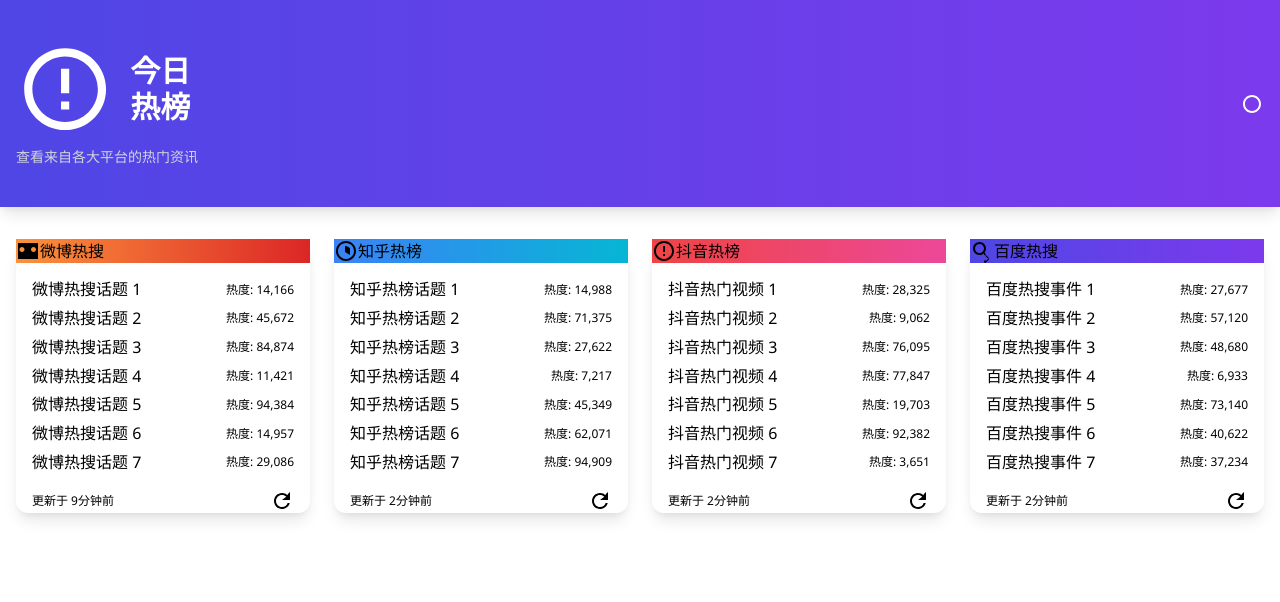
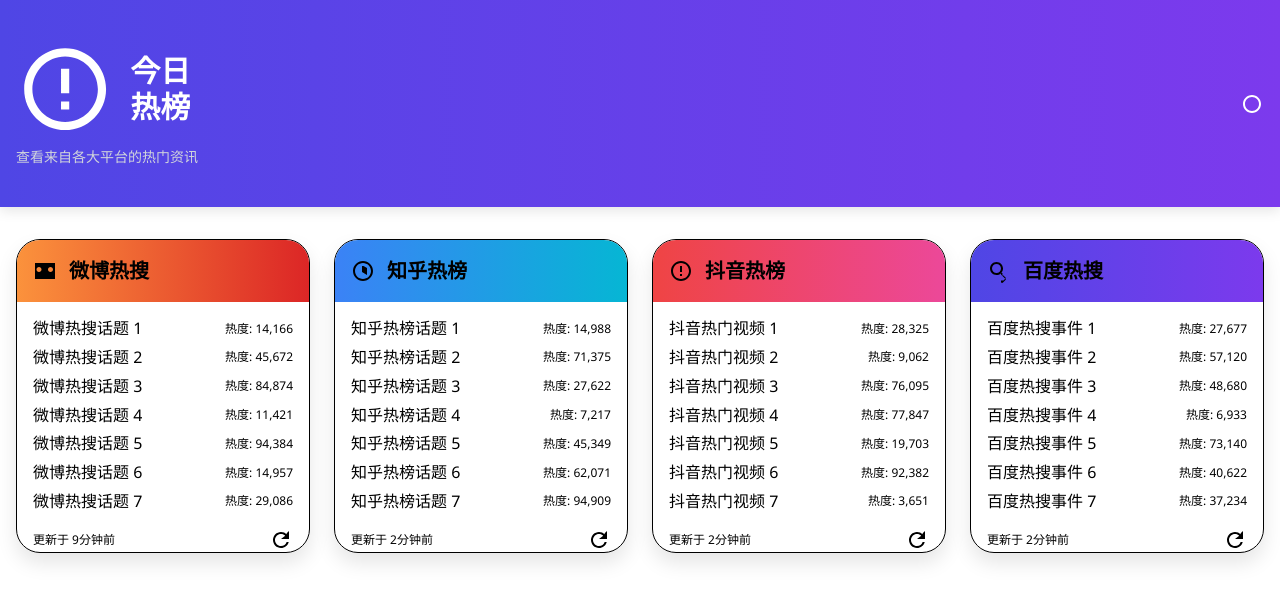
Before and after one commit to mi4646/dailyhot-topic, a React (Vite) app: page / in a window 1280 px wide. Shown: the top 602 px of the page. Built offline with nearby package versions, Linux system fonts and the light colour scheme.

Commit message:
style:样式调整

```diff
--- a/src/App.css
+++ b/src/App.css
@@ -354,28 +354,6 @@
   justify-content: space-between;
 }
 
-/* 圆角与阴影 */
-.rounded-full {
-  border-radius: 9999px;
-}
-
-.rounded-lg {
-  border-radius: 0.5rem;
-}
-
-.rounded-xl {
-  border-radius: 0.75rem;
-}
-
-.shadow-lg {
-  box-shadow: 0 10px 15px -3px rgba(0, 0, 0, 0.1),
-    0 4px 6px -2px rgba(0, 0, 0, 0.05);
-}
-
-.hover\:shadow-xl:hover {
-  box-shadow: 0 20px 25px -5px rgba(0, 0, 0, 0.1),
-    0 10px 10px -5px rgba(0, 0, 0, 0.04);
-}
 
 /* 卡片热点标题优化 */
 .hot-topic-item h3 {
@@ -423,3 +401,63 @@
     line-height: 1.3;
   }
 }
+
+
+/* 默认状态下隐藏滚动条 */
+.custom-scrollbar {
+  scrollbar-width: none;
+  overflow-y: hidden;
+}
+
+/* 鼠标悬停时显示滚动条 */
+.source-module:hover .custom-scrollbar {
+  scrollbar-width: thin;
+  overflow-y: auto;
+}
+
+.source-module:hover .custom-scrollbar::-webkit-scrollbar {
+  width: 6px;
+  height: 6px;
+  visibility: visible;
+  background: transparent;
+}
+
+.source-module:hover .custom-scrollbar::-webkit-scrollbar-thumb {
+  background: var(--scrollbar-thumb);
+  border-radius: 3px;
+  min-height: 20px;
+}
+
+.source-module:hover .custom-scrollbar::-webkit-scrollbar-thumb:hover {
+  background: var(--scrollbar-thumb-hover);
+}
+
+/* 滚动条基础样式（仅在悬停时生效） */
+.custom-scrollbar::-webkit-scrollbar-track {
+  background: transparent;
+}
+
+.custom-scrollbar::-webkit-scrollbar-thumb {
+  background: transparent;
+  border-radius: 3px;
+}
+
+.custom-scrollbar::-webkit-scrollbar-thumb:hover {
+  background: transparent;
+}
+
+/* 默认颜色变量（浅色模式） */
+:root {
+  --scrollbar-thumb: #888;
+  --scrollbar-thumb-hover: #555;
+  --hover-color: #6366f1;
+  --skeleton-bg: #f1f1f1;
+}
+
+/* 暗黑模式覆盖 */
+.dark-mode {
+  --scrollbar-thumb: #666;
+  --scrollbar-thumb-hover: #999;
+  --hover-color: #a5b4fc;
+  --skeleton-bg: #374151;
+}
--- a/src/App.jsx
+++ b/src/App.jsx
@@ -134,6 +134,7 @@
         darkMode ? "bg-gray-800 border-gray-700" : "bg-white border-gray-100"
       } transition-colors duration-300`}
     >
+      <div className="source-module">
         {/* 模块头部 */}
         <div
           className={`bg-gradient-to-r ${source.color} p-4 flex items-center text-white`}
@@ -205,6 +206,7 @@
           </button>
         </div>
       </div>
+    </div>
   );
 }
 
```
Lines whose indentation alone changed are shown as unchanged.
